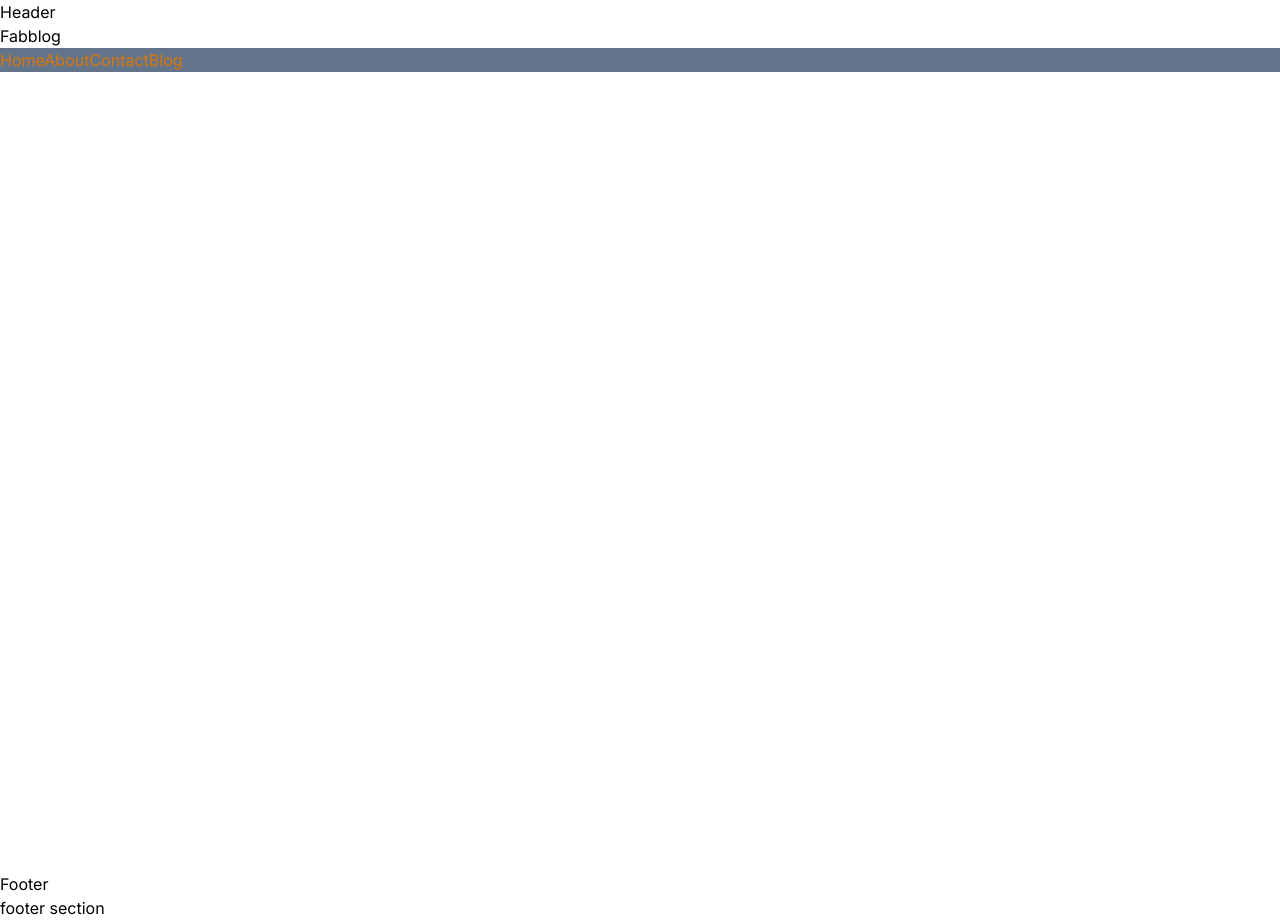
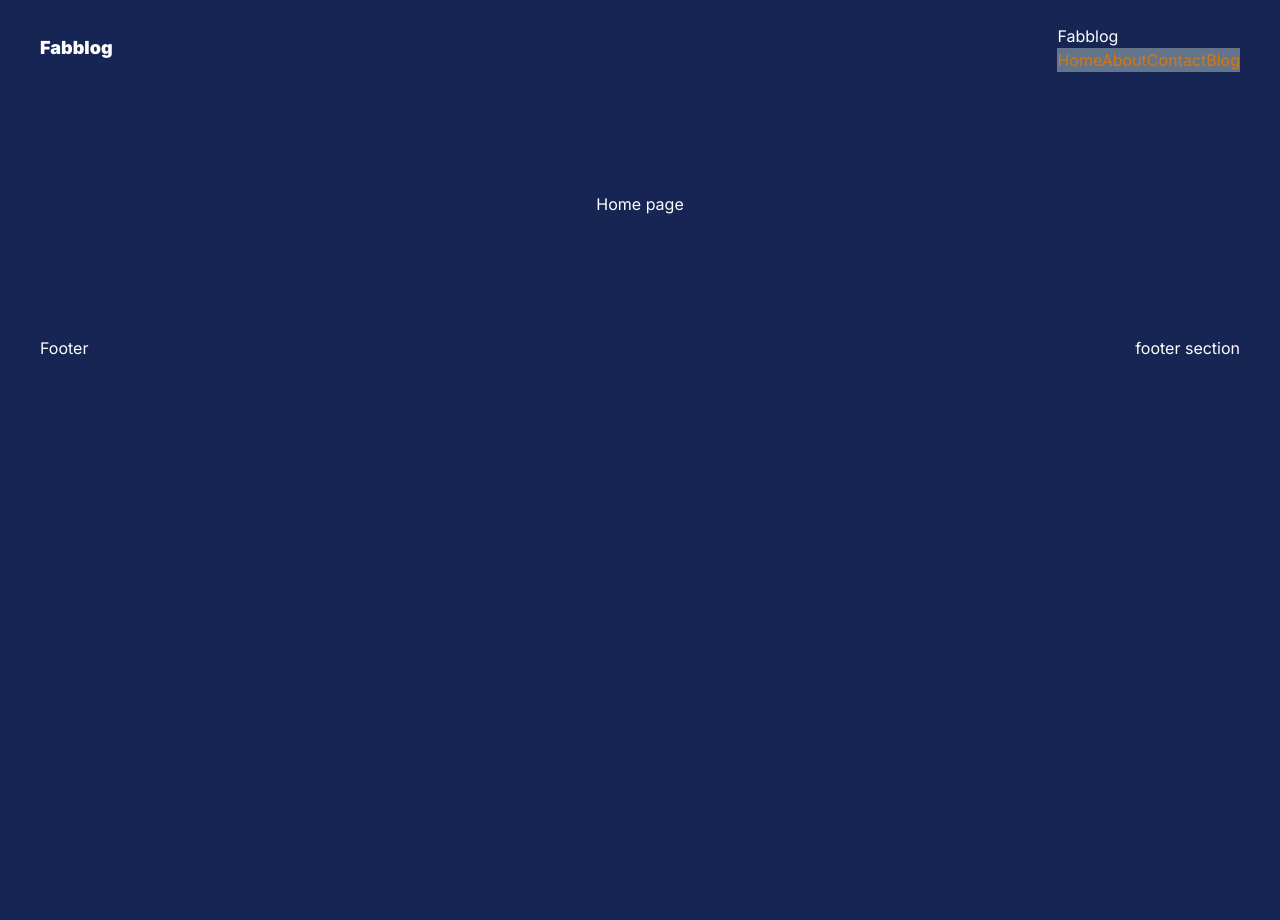
Before and after one commit to aguirrefab/fabblog, a Next.js app: page / in a window 1280 px wide. After the commit the page ends 800 px from the top, so only its background shows below. Built offline with nearby package versions, Linux system fonts and the light colour scheme.

Commit message:
modify the general layout of the app

```diff
--- a/package.json
+++ b/package.json
@@ -11,7 +11,8 @@
   "dependencies": {
     "react": "^18",
     "react-dom": "^18",
-    "next": "14.1.0"
+    "next": "14.1.0",
+    "clsx": "^2.0.0"
   },
   "devDependencies": {
     "typescript": "^5",
--- a/src/app/(auth)/login/page.tsx
+++ b/src/app/(auth)/login/page.tsx
@@ -1,5 +1,3 @@
-const LoginPage = () => {
+export default function LoginPage() {
   return <h3>LoginPage</h3>
 }
-
-export default LoginPage()
--- a/src/app/admin/page.tsx
+++ b/src/app/admin/page.tsx
@@ -1,5 +1,3 @@
-const AdminPage = () => {
+export default function AdminPage() {
   return <h3>AdminPage</h3>
 }
-
-export default AdminPage()
--- a/src/app/layout.tsx
+++ b/src/app/layout.tsx
@@ -18,15 +18,11 @@ export default function RootLayout({
   children: React.ReactNode
 }>) {
   return (
-    <html lang="es">
-      <body className={inter.className}>
-        <header>
-          <Header />
-        </header>
+    <html lang='es'>
+      <body className={`${inter.className} h-lvh bg-blue-950 text-white `}>
+        <Header />
         {children}
-        <footer>
-          <Footer />
-        </footer>
+        <Footer />
       </body>
     </html>
   )
--- a/src/app/page.tsx
+++ b/src/app/page.tsx
@@ -1,5 +1,7 @@
 export default function Home() {
   return (
-    <main className="flex min-h-screen flex-col items-center justify-between p-24"></main>
+    <main className='flex flex-col items-center justify-between p-24'>
+      <h2>Home page</h2>
+    </main>
   )
 }
--- a/src/components/footer/Footer.tsx
+++ b/src/components/footer/Footer.tsx
@@ -2,10 +2,9 @@ import React from 'react'
 
 export const Footer = () => {
   return (
-    <section>
+    <footer className='py-6 px-10 flex items-center top-0 w-full justify-between bg-blue-950 text-white'>
       <div>Footer</div>
-
       <h3>footer section</h3>
-    </section>
+    </footer>
   )
 }
--- a/src/components/header/Header.tsx
+++ b/src/components/header/Header.tsx
@@ -4,8 +4,10 @@ import { Navbar } from '../navbar/Navbar'
 export const Header = () => {
   return (
     <>
-      <div>Header</div>
-      <Navbar />
+      <header className='py-6 px-10 flex items-center top-0 w-full justify-between bg-blue-950 text-white'>
+        <div className='font-black text-lg'>Fabblog</div>
+        <Navbar />
+      </header>
     </>
   )
 }
```
Also changed, not shown: 1 other file (tests, documents, lock files or other folders).
